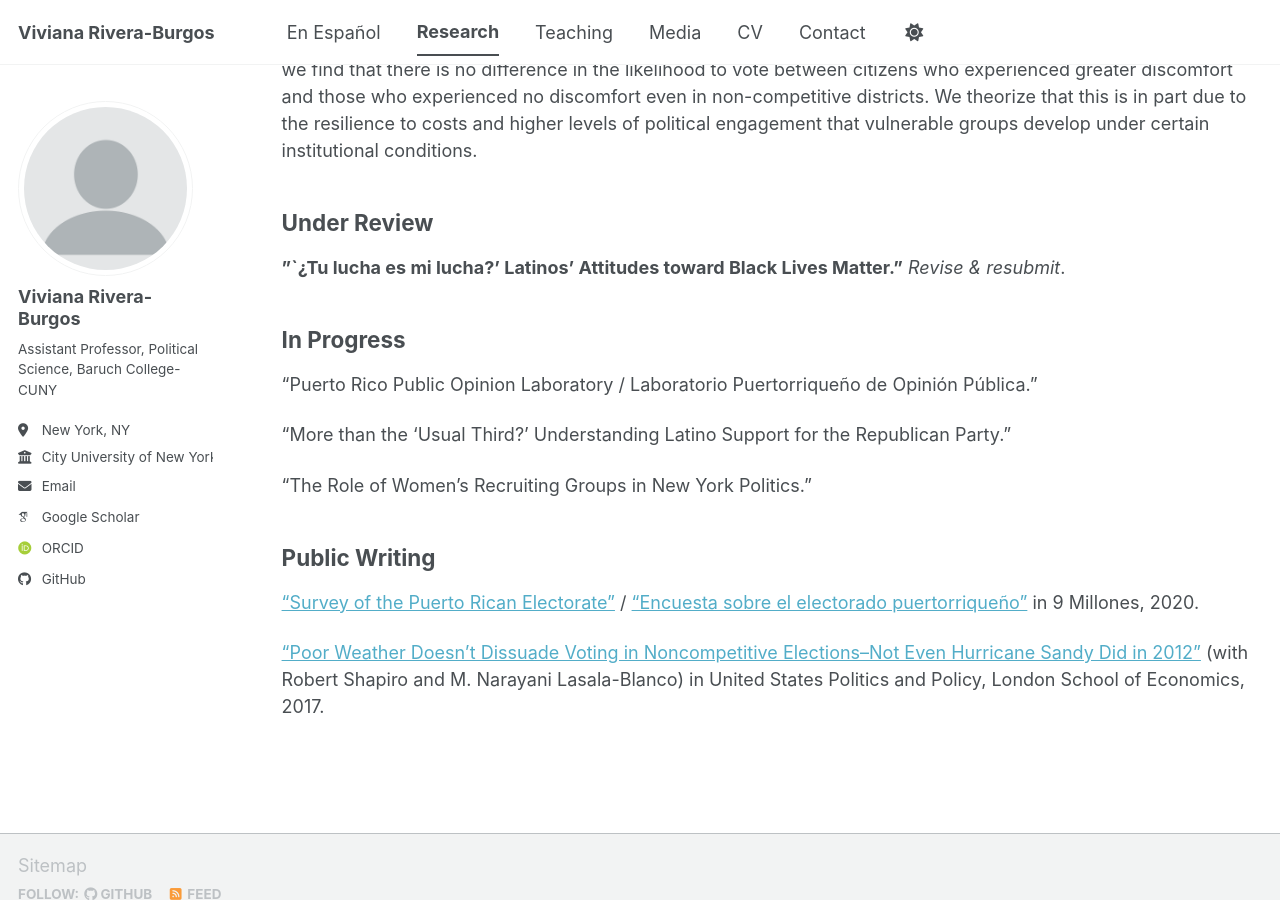
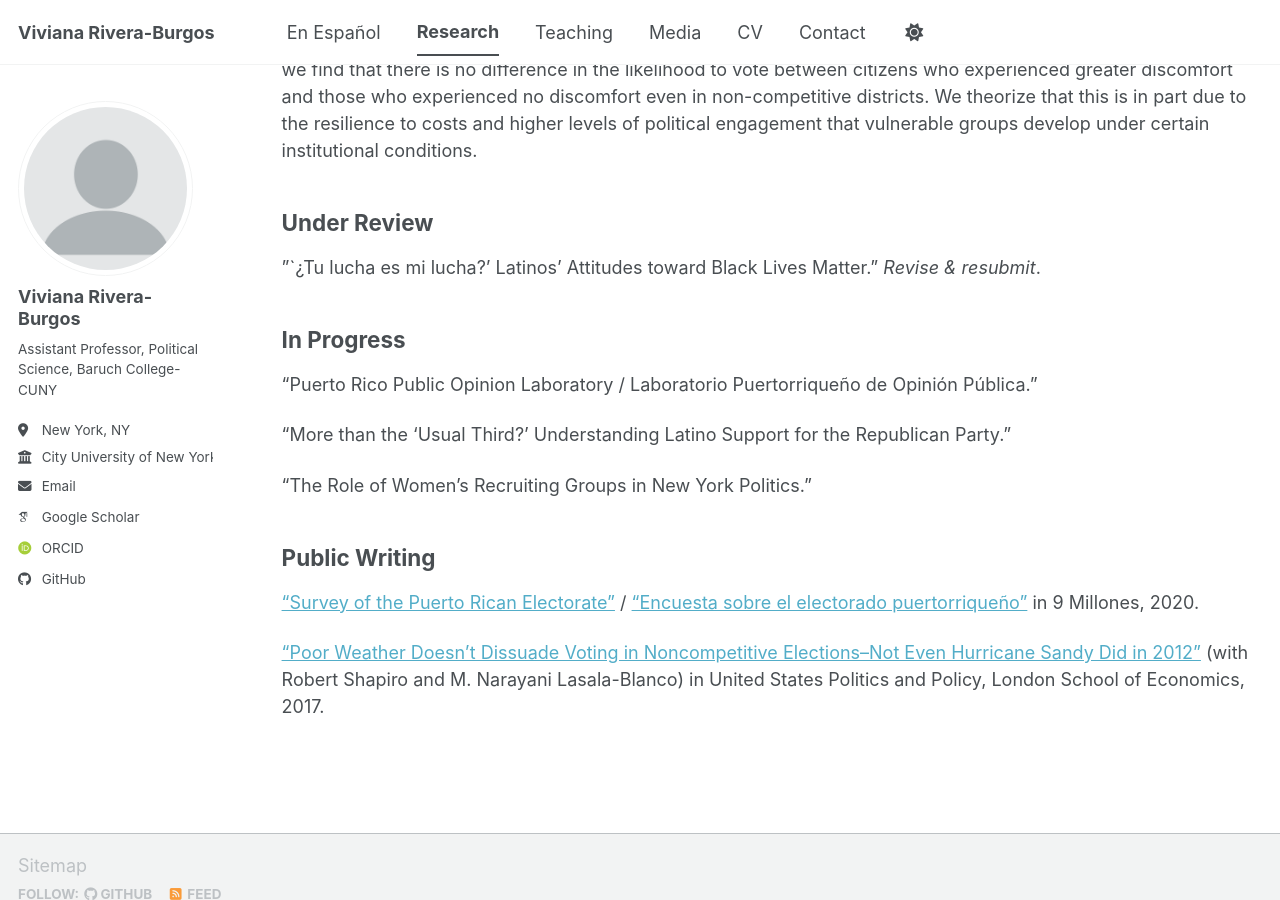
Before and after one commit to vivi-rivera/vivi-rivera.github.io, a Jekyll site: the page built from _pages/research.md, in a window 1280 px wide and 900 px high, scrolled down 3107 px. Built offline with Jekyll 4.4.1, drawn with Linux system fonts in a browser that asks for light colours; some web fonts are replaced; a script bundle is joined from its source files by our own code; library files that are not in the unit come from our copies.

```diff
--- a/_pages/research.md
+++ b/_pages/research.md
@@ -33,7 +33,7 @@ This paper examines the rational choice reasoning that is used to explain the co
 
 ## Under Review
 
-**"`¿Tu lucha es mi lucha?' Latinos' Attitudes toward Black Lives Matter."** *Revise & resubmit*.
+"`¿Tu lucha es mi lucha?' Latinos' Attitudes toward Black Lives Matter." *Revise & resubmit*.
 
 ## In Progress
 
```
